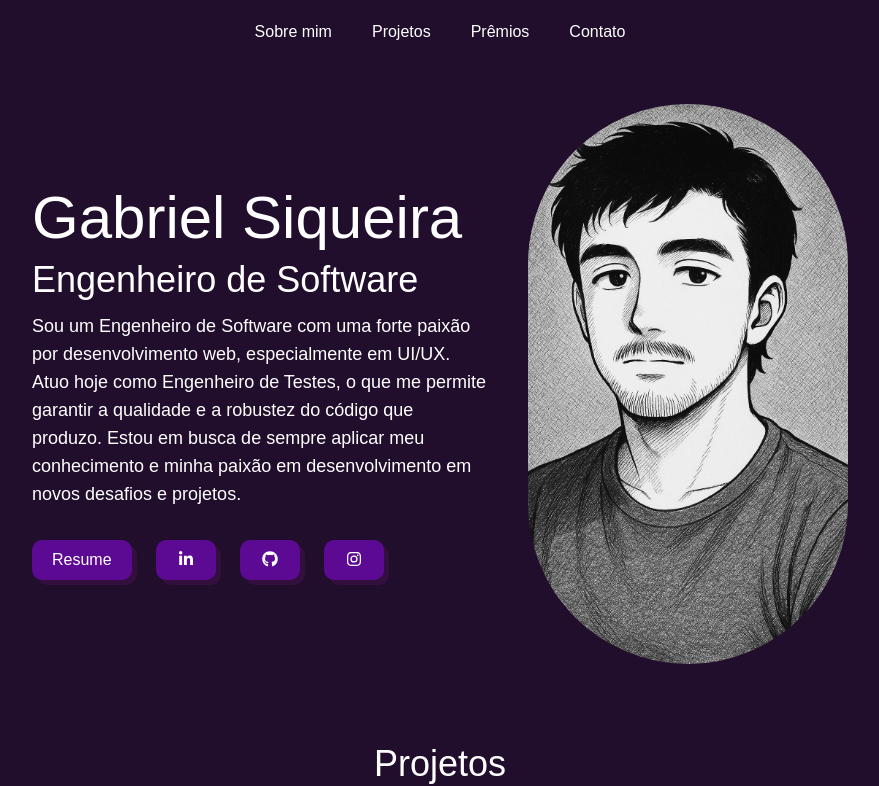
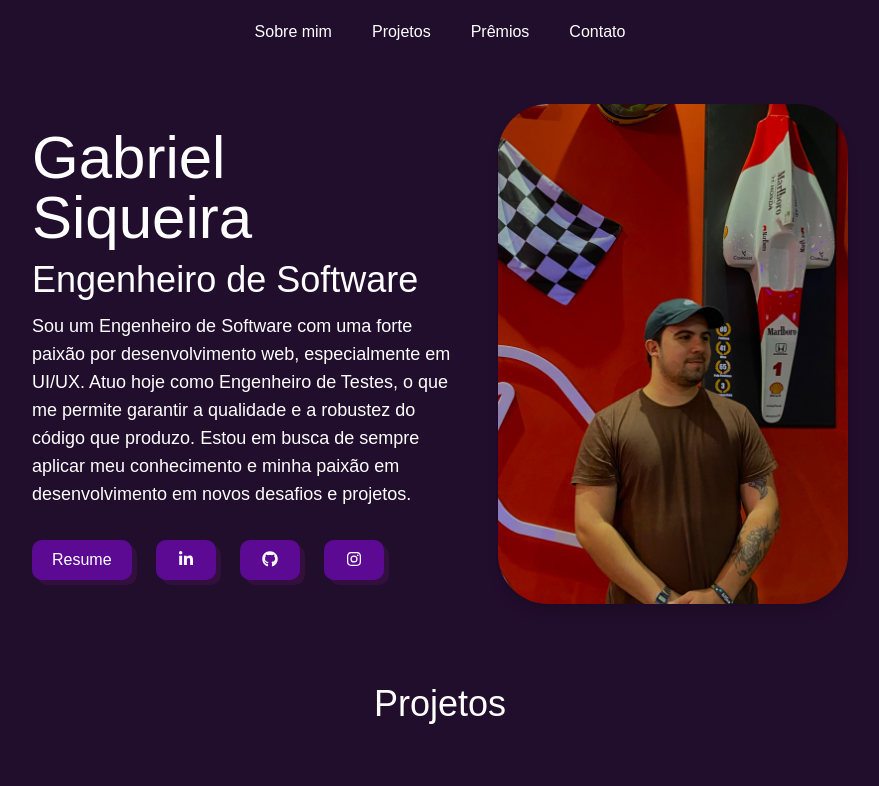
Before and after one commit to Gabrielvsiqueira/gabesiqueira.dev, a React (Vite) app: page / in a window 1280 px wide. Shown: the top 786 px of the page, without its empty margins (200-1079 px from the left). Built offline with nearby package versions, Linux system fonts and the light colour scheme; a web font is replaced by a local one.

Commit message:
fix: change perfil photo

```diff
--- a/src/pages/Home.jsx
+++ b/src/pages/Home.jsx
@@ -4,6 +4,7 @@ import '../index.css';
 import { FontAwesomeIcon } from '@fortawesome/react-fontawesome';
 import { faLinkedinIn, faInstagram, faGithub } from '@fortawesome/free-brands-svg-icons';
 import perfilPage from '../img/perfil.png';
+import gabeSiqueira from '../img/gabe.jpeg';
 import ThemeController from '../components/ThemeController';
 import Projects from "./Projects";
 import Honors from './Honors';
@@ -88,10 +89,10 @@ function Introduction() {
             transition={{ duration: 0.8, delay: 0.5 }}
           >
             <img
-              className="w-[320px] h-[560px] object-cover rounded-[490px]"
-              src={perfilPage}
+              className="w-[350px] h-[500px] object-cover rounded-[50px] shadow-lg transition-all duration-500 hover:shadow-2xl hover:scale-105"
+              src={gabeSiqueira}
               alt="my photo in black&white style."
-            />
+              />
           </motion.div>
         </div>
         <Projects/>
```
Also changed, not shown: src/img/gabe.jpeg (added).
